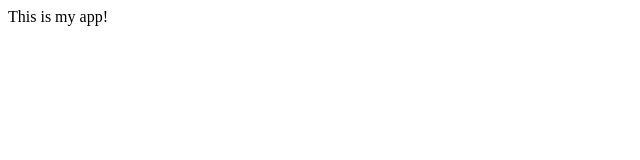
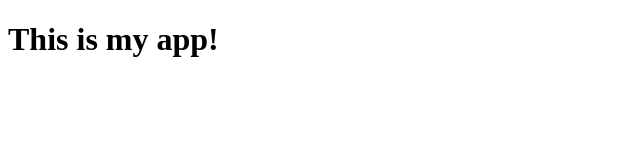
Before and after one commit to xaviermaldonadony/myappsample, a plain HTML site: page index.html in a window 1280 px wide. Shown: the whole page, without its empty margins (0-640 px from the left). Drawn offline with Linux system fonts and the light colour scheme.

Commit message:
Changed2 app.js

```diff
--- a/index.html
+++ b/index.html
@@ -4,6 +4,6 @@
   <title>My App</title>
 </head>
 <body>
-  This is my app!
+  <h1>This is my app!</h1>
 </body>
 </html>
```
